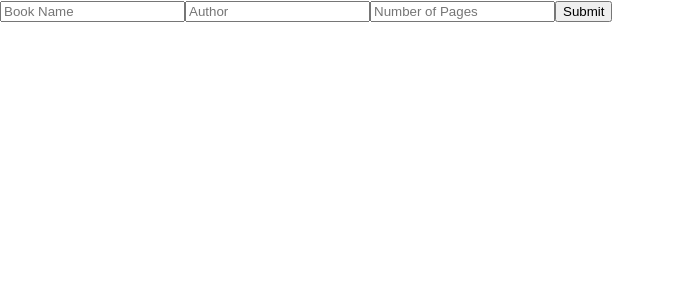
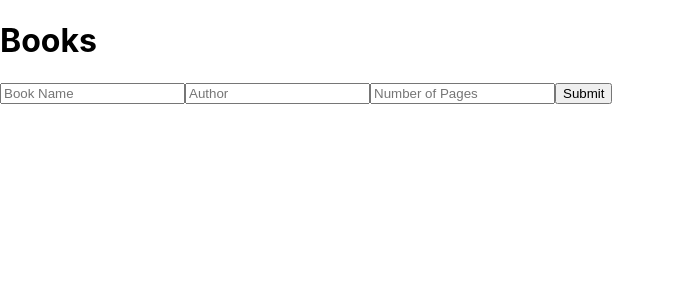
Before and after one commit to azariasabera/root, a React (Create React App) app in the folder client/: page / in a window 1280 px wide. Shown: the top 300 px of the page, without its empty margins (0-675 px from the left). Built offline with nearby package versions, Linux system fonts and the light colour scheme.

Commit message:
some change

```diff
--- a/client/src/App.js
+++ b/client/src/App.js
@@ -7,9 +7,11 @@ import BookDetails from './BookDetails'; // Details component
 const App = () => {
   return (
     <Router>
+      <h1>Books</h1>
       <Routes>
         <Route path="/" element={<BookForm />} />
         <Route path="/book/:bookName" element={<BookDetails />} />
+        <Route path="*" element={<h1>404: This is not the webpage you are looking for</h1>} />
       </Routes>
     </Router>
   );
--- a/client/src/BookDetails.js
+++ b/client/src/BookDetails.js
@@ -16,7 +16,7 @@ const BookDetails = () => {
     fetchBook();
   }, [bookName]);
 
-  if (!book) return <p>Loading...</p>;
+  if (!book) return <h1>404: This is not the webpage you are looking for</h1>;
 
   return (
     <div>
```
